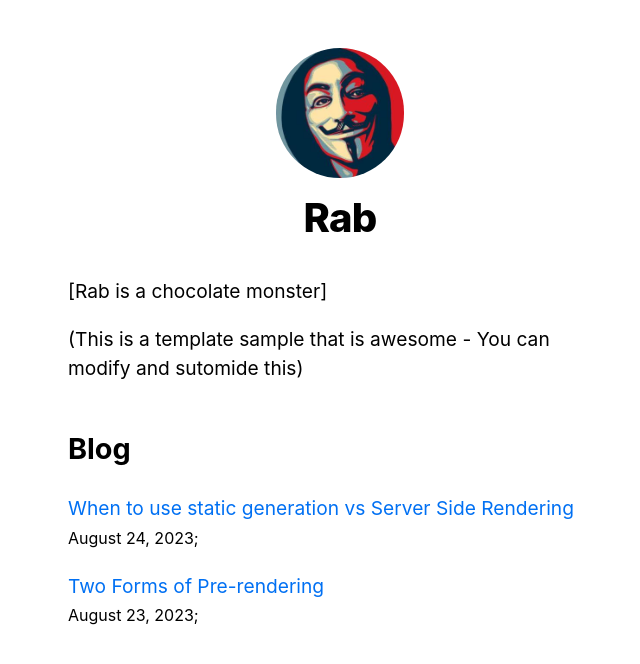
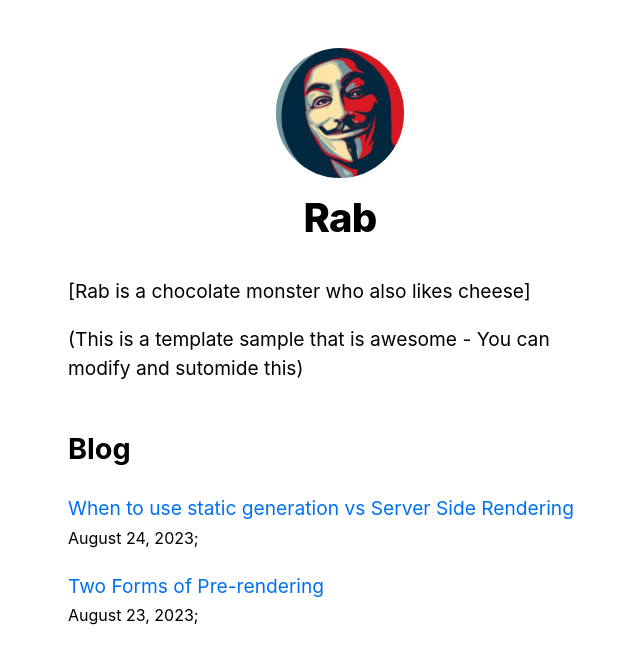
Before and after one commit to aaron-rab/sublet-project, a Next.js app: page / in a window 1280 px wide. Shown: the top 664 px of the page, without its empty margins (300-940 px from the left). Built offline with nearby package versions, Linux system fonts and the light colour scheme.

Commit message:
Changed homepage text

```diff
--- a/pages/index.js
+++ b/pages/index.js
@@ -28,7 +28,7 @@ export default function Home(props) {
         <title>{siteTitle}</title>
       </Head>
       <section className={utilStyles.headingMd}>
-        <p>[Rab is a chocolate monster]</p>
+        <p>[Rab is a chocolate monster who also likes cheese]</p>
         <p>
           (This is a template sample that is awesome - You can modify and
           sutomide this)
```
